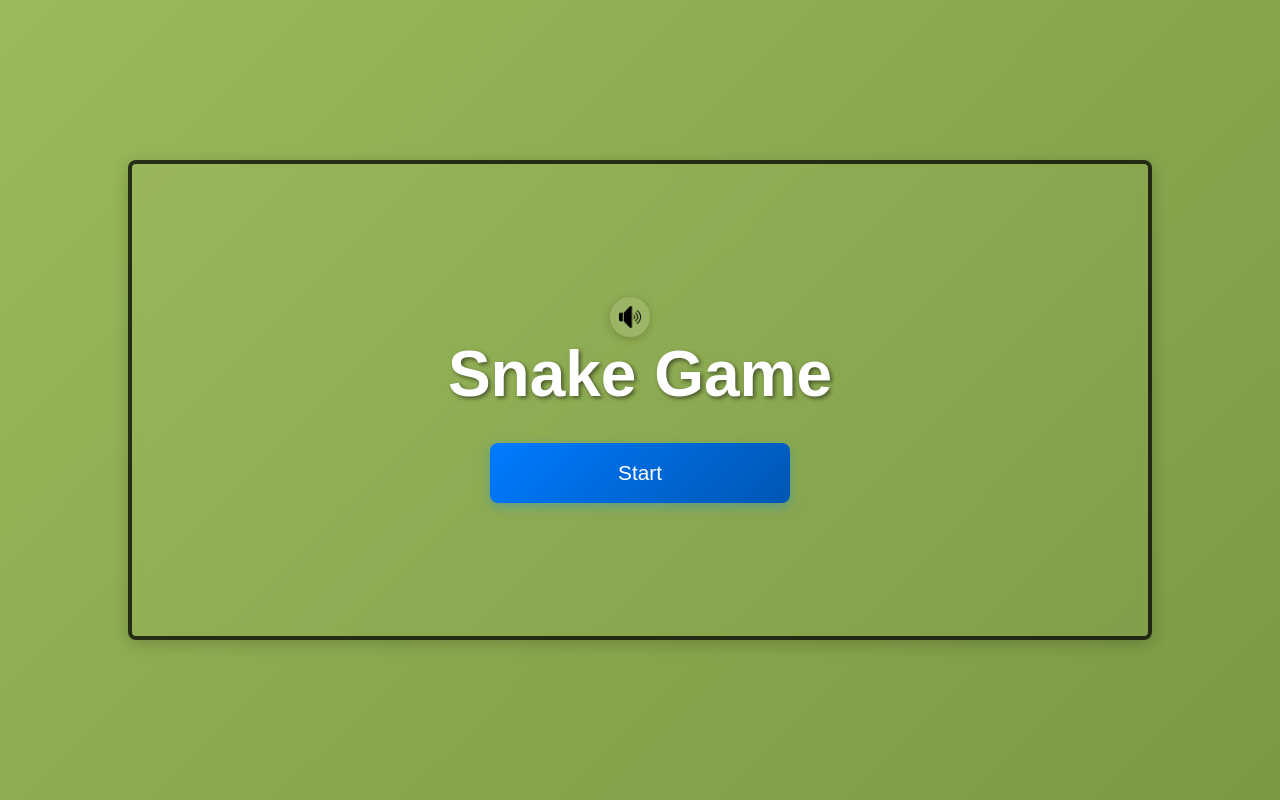
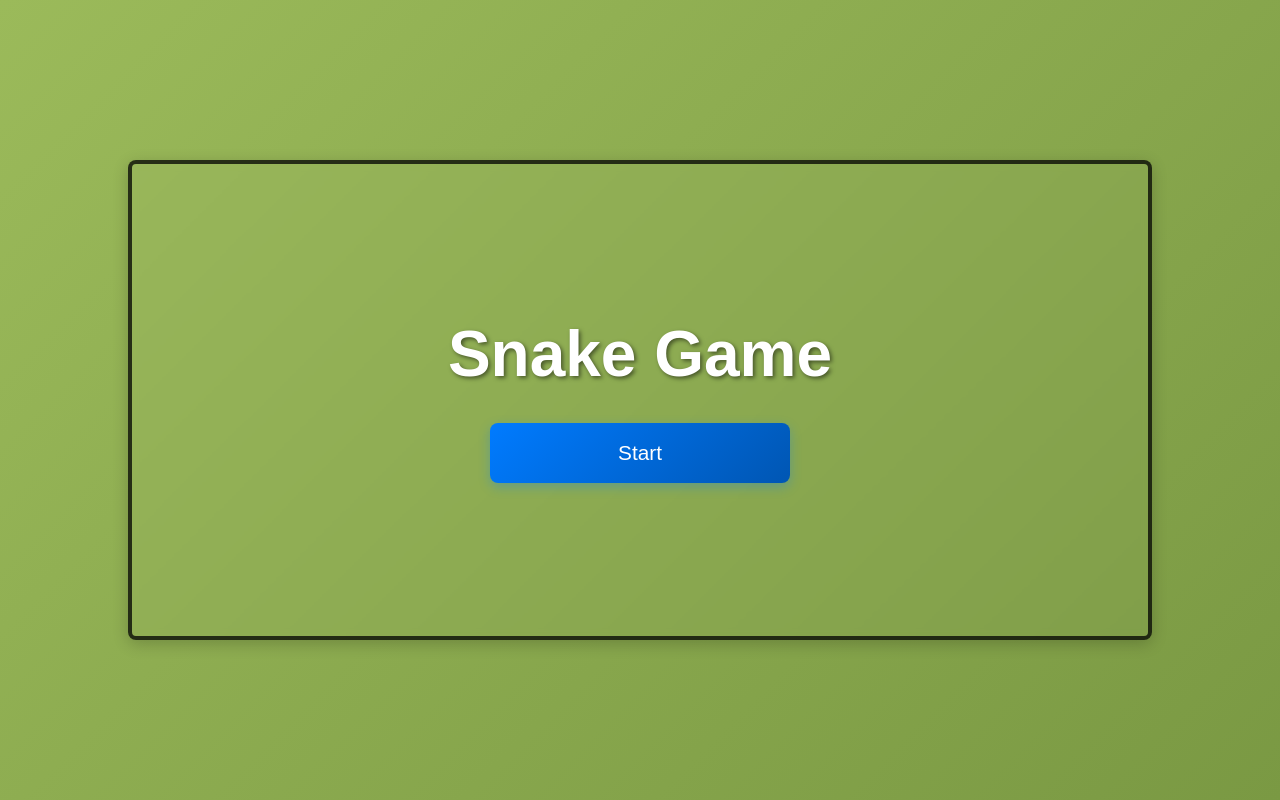
Before and after one commit to uditaswal/JS-SnakeGame, a plain HTML site: page index.html in a window 1280 px wide. Drawn offline with Linux system fonts and the light colour scheme.

Commit message:
fixed css

```diff
--- a/index.html
+++ b/index.html
@@ -15,7 +15,7 @@
 
 <body>
   <div class="imgContainer" id="startPage-imgContainer">
-    <img id="soundImg" src="img/mute-button.png" onclick="gameAudio.pause()"  alt="" />
+    <!-- <img id="soundImg" src="img/mute-button.png" onclick="gameAudio.pause()"  alt="" /> -->
 
     <h1 class="Title">Snake Game</h1>
     <div class="startPage-buttons">
```
